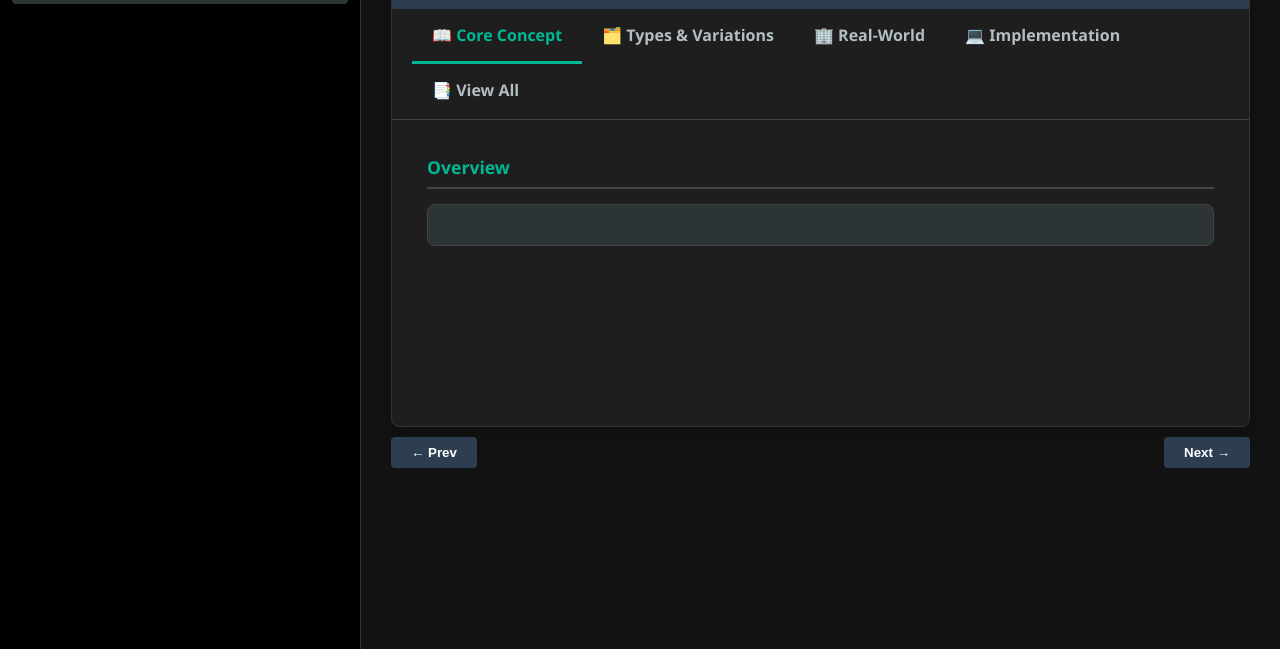
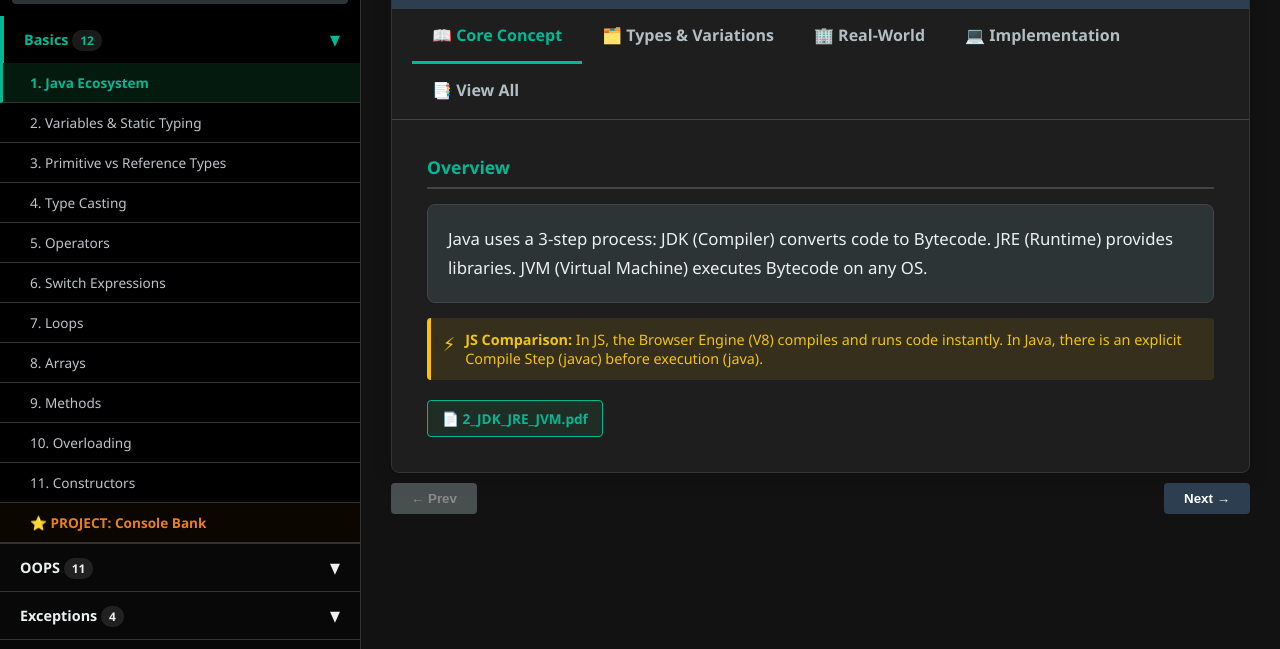
Before and after one commit to cjvprasad/java, a plain HTML site: page index.html in a window 1280 px wide. Shown: the part 151-800 px from the top of the page. Drawn offline with Linux system fonts and the light colour scheme.

Commit message:
Improve link generation for file sources
Refactor link generation for file sources in linkArea.

```diff
--- a/index.html
+++ b/index.html
@@ -1093,7 +1093,10 @@
 
             const linkDiv = document.getElementById('linkArea');
             linkDiv.innerHTML = "";
-            if(t.src && !t.isProject) linkDiv.innerHTML += `<a href=`./${t.src}` target="_blank" class="link-btn link-note">📄 ${t.src}</a>`;
+           // Assuming you created a folder named 'pdfs' in your repo
+            if(t.src && !t.isProject) {
+                linkDiv.innerHTML += `<a href="./${t.src}" target="_blank" class="link-btn link-note">📄 ${t.src}</a>`;
+            }
             if(t.link) linkDiv.innerHTML += `<a href="${t.link}" target="_blank" class="link-btn link-note">🔗 Open Link</a>`;
             if(t.git) linkDiv.innerHTML += `<a href="${t.git}" target="_blank" class="link-btn link-git">🦊 Git Code</a>`;
 
```
